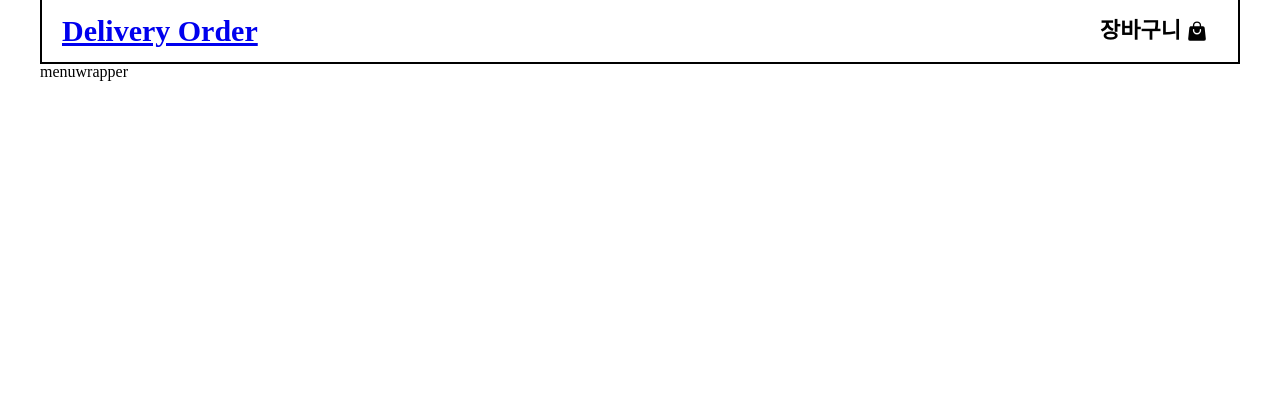
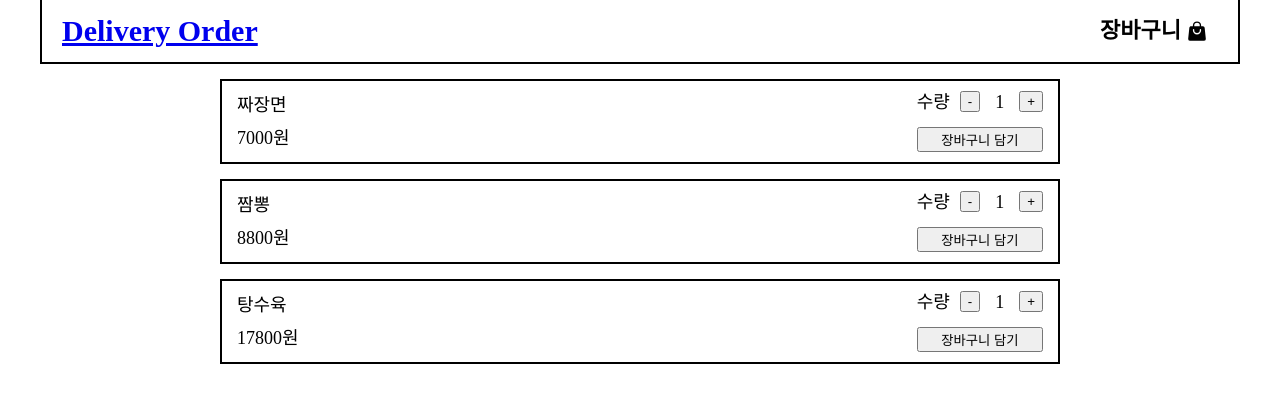
Before and after one commit to leeyeonjoo92/delivery, a React (Create React App) app: page / in a window 1280 px wide. Shown: the top 402 px of the page. Built offline with nearby package versions, Linux system fonts and the light colour scheme; a web font is replaced by a local one.

Commit message:
docs: 메뉴 목록 마크업 및 style 지정
- 수량 조절 기능 추가

```diff
--- /dev/null
+++ b/src/components/Menu/AmountControl.js
@@ -0,0 +1,18 @@
+import React from "react";
+
+const AmountControl = ({ amount, onDecrease, onIncrease }) => {
+  return (
+    <>
+      <div className="menu-amount-wrap">
+        <span>수량</span>
+        <div className="menu-amount">
+          <button onClick={onDecrease}>-</button>
+          <div>{amount}</div>
+          <button onClick={onIncrease}>+</button>
+        </div>
+      </div>
+    </>
+  );
+};
+
+export default AmountControl;
--- /dev/null
+++ b/src/components/Menu/MenuList.css
@@ -0,0 +1,44 @@
+.menu-list {
+  width: 70%;
+  margin: 15px auto;
+  border: 2px solid #000;
+  padding: 10px 15px;
+  font-size: 18px;
+  display: flex;
+  justify-content: space-between;
+  align-items: center;
+}
+
+.menu-info {
+  display: flex;
+  flex-direction: column;
+  justify-content: center;
+  align-items: start;
+}
+
+.menu-name {
+  margin-bottom: 15px;
+}
+
+.menu-cart {
+  display: flex;
+  flex-direction: column;
+}
+
+.menu-amount-wrap {
+  display: flex;
+  justify-content: center;
+  align-items: center;
+  margin-bottom: 15px;
+}
+
+.menu-amount {
+  display: flex;
+  justify-content: center;
+  align-items: center;
+  margin-left: 10px;
+}
+
+.menu-amount div {
+  margin: 0 15px;
+}
--- a/src/components/Menu/MenuList.js
+++ b/src/components/Menu/MenuList.js
@@ -1,11 +1,82 @@
-import React from 'react';
+import React, { useState } from "react";
+import "./MenuList.css";
+import AmountControl from "./AmountControl";
 
 const MenuList = () => {
-	return (
-		<div>
-			menu list
-		</div>
-	);
+  // 초기 상태값
+  const initialMenuObjs = [
+    {
+      menu: "짜장면",
+      price: 7000,
+      amount: 1,
+    },
+    {
+      menu: "짬뽕",
+      price: 8800,
+      amount: 1,
+    },
+    {
+      menu: "탕수육",
+      price: 17800,
+      amount: 1,
+    },
+  ];
+
+  // 초기값으로 initialMenuObjs를 인자로 받아 상태를 관리함
+  const [menuObjs, setMenuObjs] = useState(initialMenuObjs);
+
+  // 클릭했을때 index를 매개변수로 받음
+  // index : 감소시킬 메뉴 객체의 위치
+  const amountMinusHandle = (index) => {
+    // prevmenuObjs : 이전의 상태값
+    setMenuObjs(
+      (prevmenuObjs) =>
+        // 이전 상태 배열을 돌면서 menuAmount, i 처리
+        prevmenuObjs.map((menuAmount, i) =>
+          // 현재 돌고있는 객체의 인덱스와 매개변수 index가 같은지 확인
+          i === index
+            ? // 같으면 해당 객체의 amount값을 1 감소시킨 새로운 객체 반환
+              // amount 최소값 1
+              { ...menuAmount, amount: Math.max(menuAmount.amount - 1, 1) }
+            : // 다르면 기존 객체 그대로 반환
+              menuAmount
+        )
+      // => map 대신 forEach 사용하려면 상태 업데이트를 위한 배열 새로 생성해야함
+      // 새로운 배열 생성 -> forEach 돌리기 -> return 배열
+    );
+  };
+
+  const amountPlusHandle = (index) => {
+    setMenuObjs((prevmenuObjs) =>
+      prevmenuObjs.map((menuAmount, i) =>
+        i === index
+          ? { ...menuAmount, amount: menuAmount.amount + 1 }
+          : menuAmount
+      )
+    );
+  };
+
+  return (
+    <>
+      {menuObjs.map((menuObj, index) => (
+        <div className="menu-list" key={menuObj.menu}>
+          <div className="menu-info">
+            <div className="menu-name">{menuObj.menu}</div>
+            <div className="menu-price">{menuObj.price}원</div>
+          </div>
+          <div className="menu-cart">
+            <AmountControl
+              // 매개변수로 보내기
+              amount={menuObj.amount}
+              onDecrease={() => amountMinusHandle(index)}
+              onIncrease={() => amountPlusHandle(index)}
+            />
+            <button>장바구니 담기</button>
+          </div>
+        </div>
+      ))}
+    </>
+  );
 };
 
 export default MenuList;
--- a/src/components/Menu/MenuWrapper.js
+++ b/src/components/Menu/MenuWrapper.js
@@ -1,11 +1,12 @@
-import React from 'react';
+import React from "react";
+import MenuList from "./MenuList";
 
 const MenuWrapper = () => {
-	return (
-		<div>
-			menuwrapper
-		</div>
-	);
+  return (
+    <div className="menu-list-wrapper">
+      <MenuList />
+    </div>
+  );
 };
 
 export default MenuWrapper;
```
